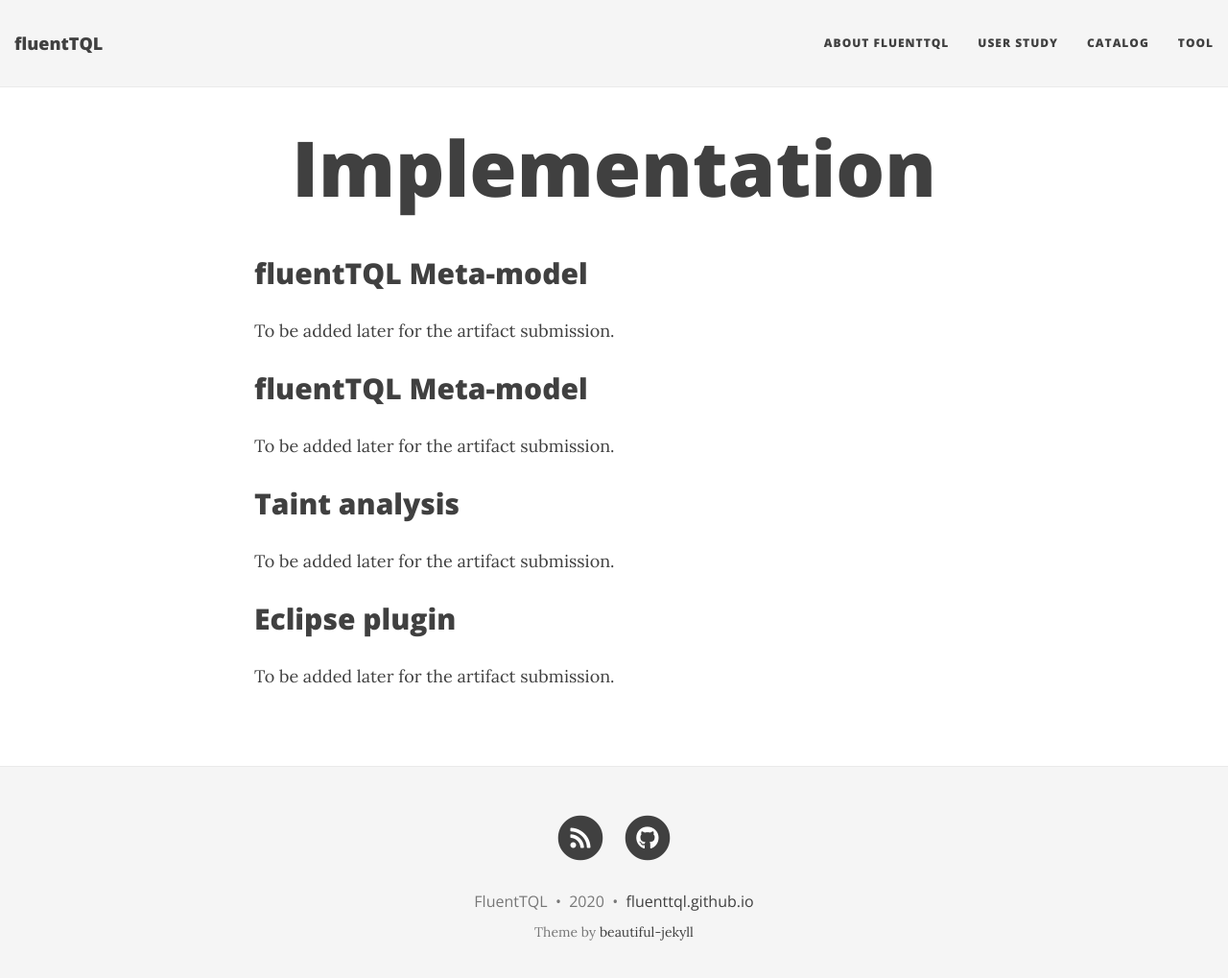
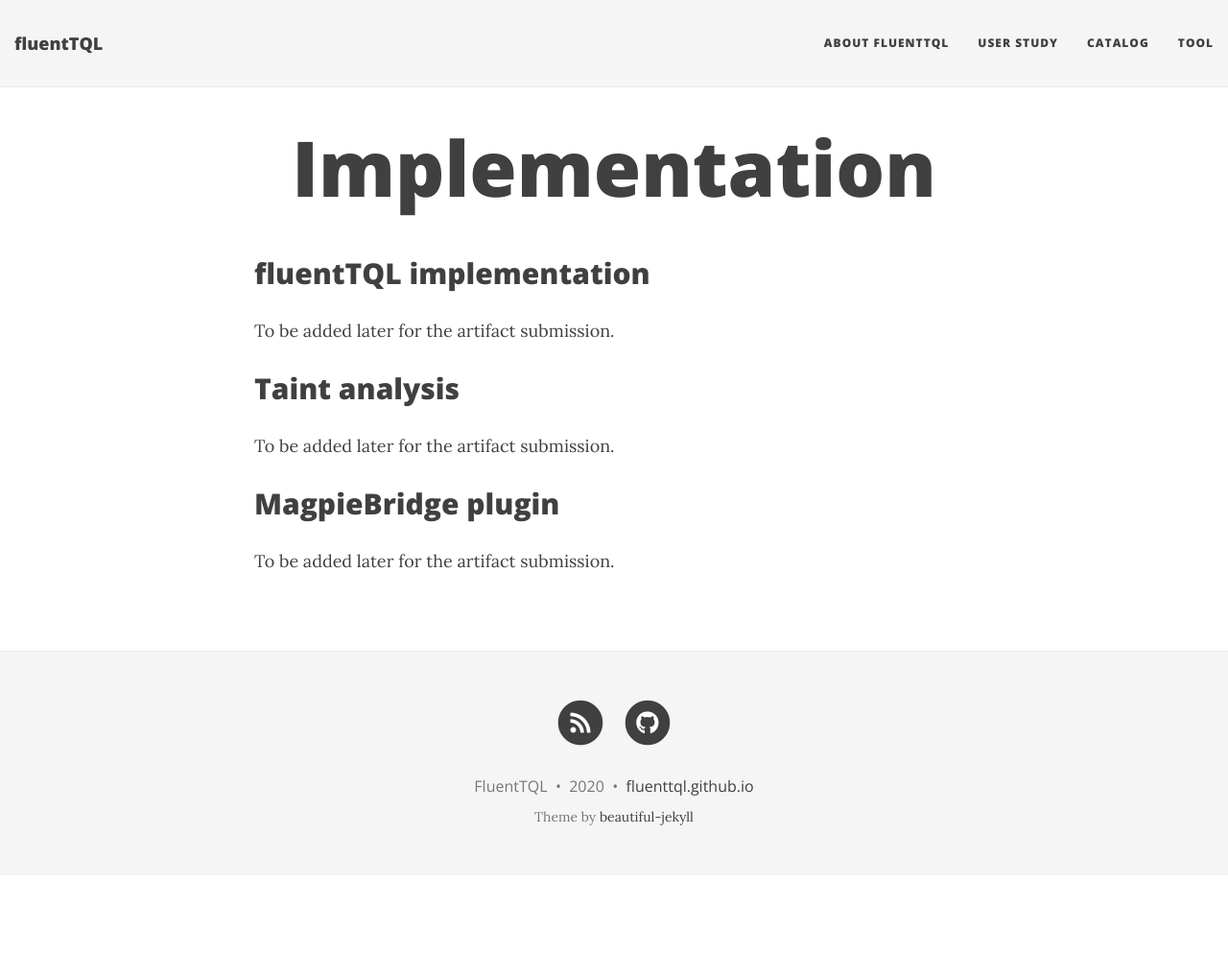
Before and after one commit to fluenttql/fluenttql.github.io, a Jekyll site: the page built from tool.md, in a window 1280 px wide and 1032 px high. Shown: the top 1019 px of the window at 96% size. Built offline with Jekyll 4.4.1, drawn with Linux system fonts in a browser that asks for light colours; nearby versions of some CDN libraries.

Commit message:
Update tool.md

```diff
--- a/tool.md
+++ b/tool.md
@@ -4,11 +4,7 @@ title: Implementation
 subtitle:
 ---
 
-## fluentTQL Meta-model
-
-To be added later for the artifact submission.
-
-## fluentTQL Meta-model
+## fluentTQL implementation
 
 To be added later for the artifact submission.
 
@@ -16,6 +12,6 @@ To be added later for the artifact submission.
 
 To be added later for the artifact submission.
 
-## Eclipse plugin
+## MagpieBridge plugin
 
 To be added later for the artifact submission.
```
